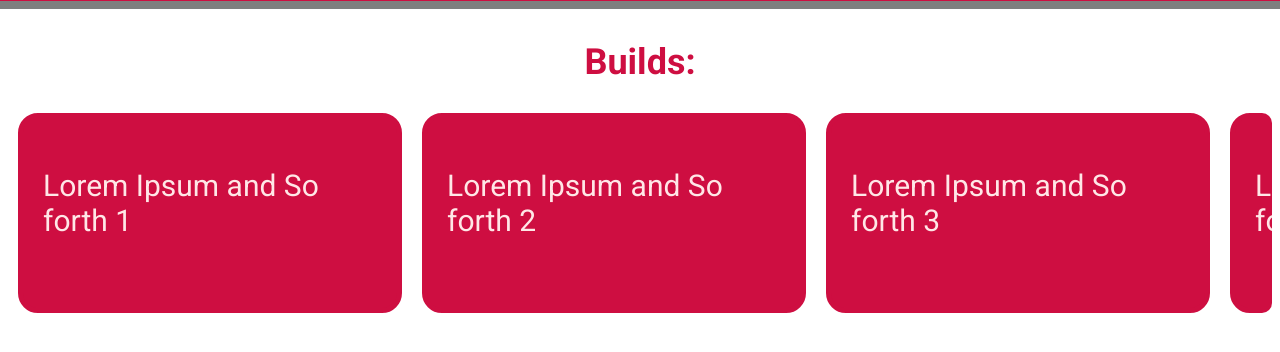
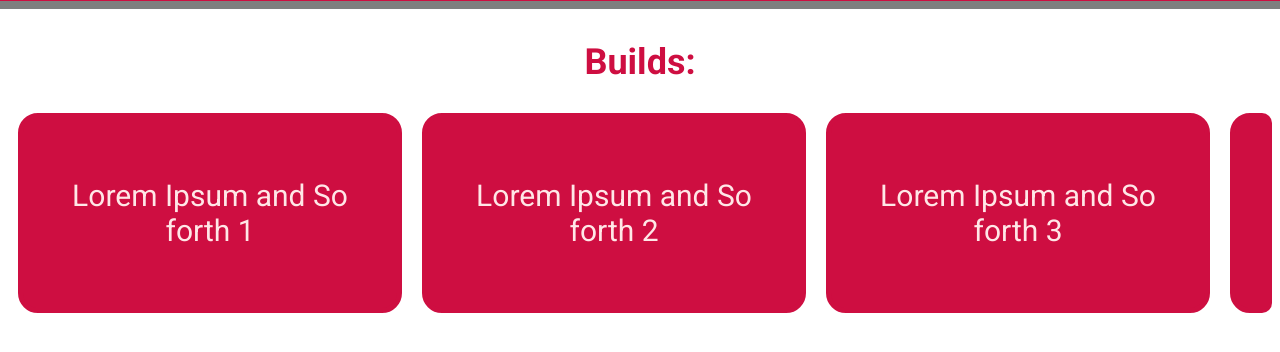
Before and after one commit to Ocisor/Coding, a PHP site: page /base.html in a window 1280 px wide. Shown: the part 179-531 px from the top of the page. Run offline with PHP 8.4, Linux system fonts and the light colour scheme.

Commit message:
Text Is centred in boxes :D

```diff
--- a/Personal Coding/Websites/TheFinalsStrats/styles.css
+++ b/Personal Coding/Websites/TheFinalsStrats/styles.css
@@ -45,14 +45,17 @@ h1 {
     font-size: 30px;
     color: #ffe7e7;
     min-width: 30vw;
-    min-height: 200px;
+    height: 200px;
     border: 5px solid rgb(206, 14, 65);
     padding: 20px;
     margin: 10px;
     background-color: rgb(206, 14, 65);
     box-sizing: border-box;
     border-radius: 20px;
-
+    display: flex; /* Enables Flexbox */
+    justify-content: center; /* Centers content horizontally */
+    align-items: center; /* Centers content vertically */
+    text-align: center; /* Ensures multi-line text is centered */
 }
 
 .flex-container {
```
